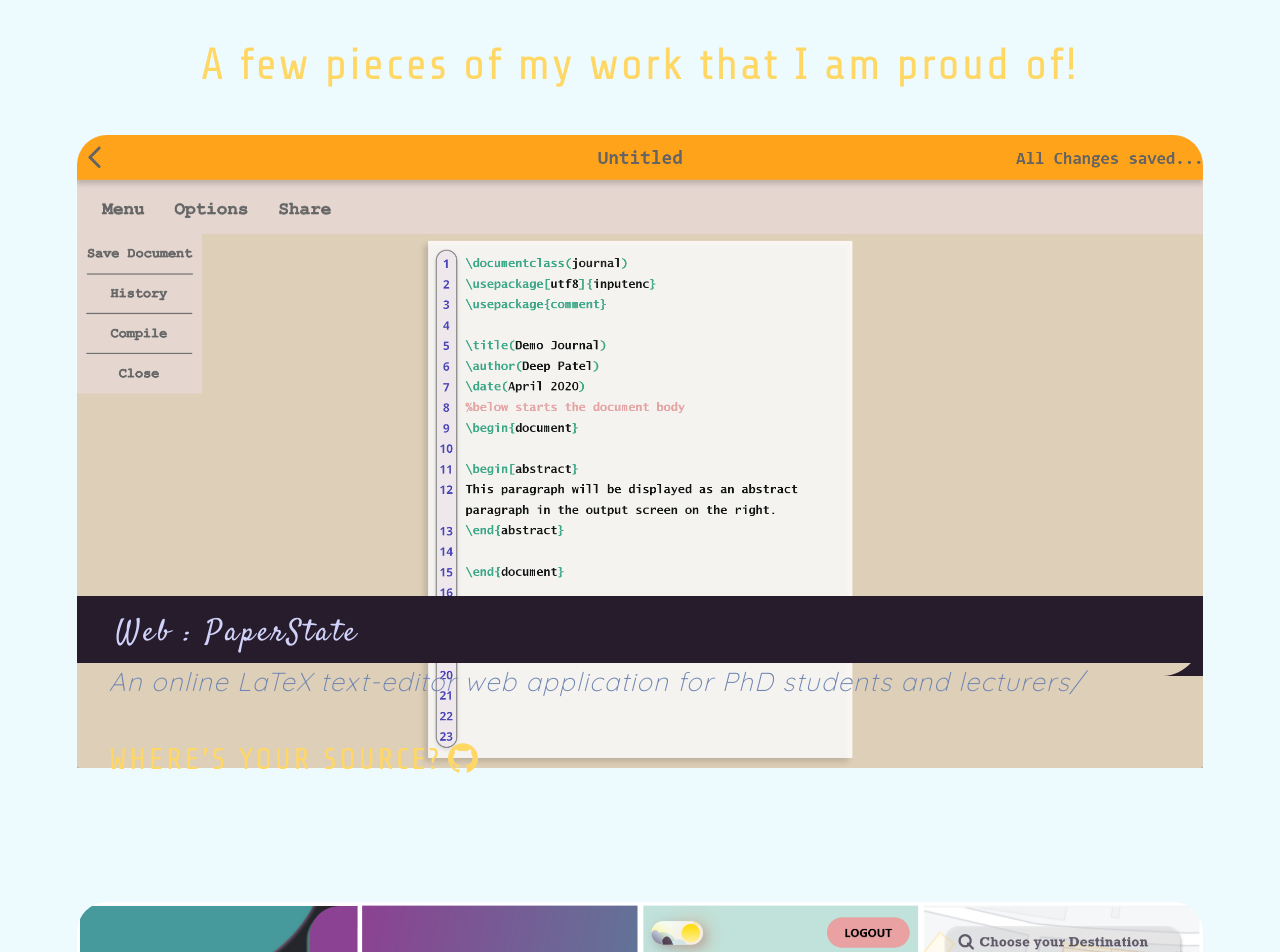
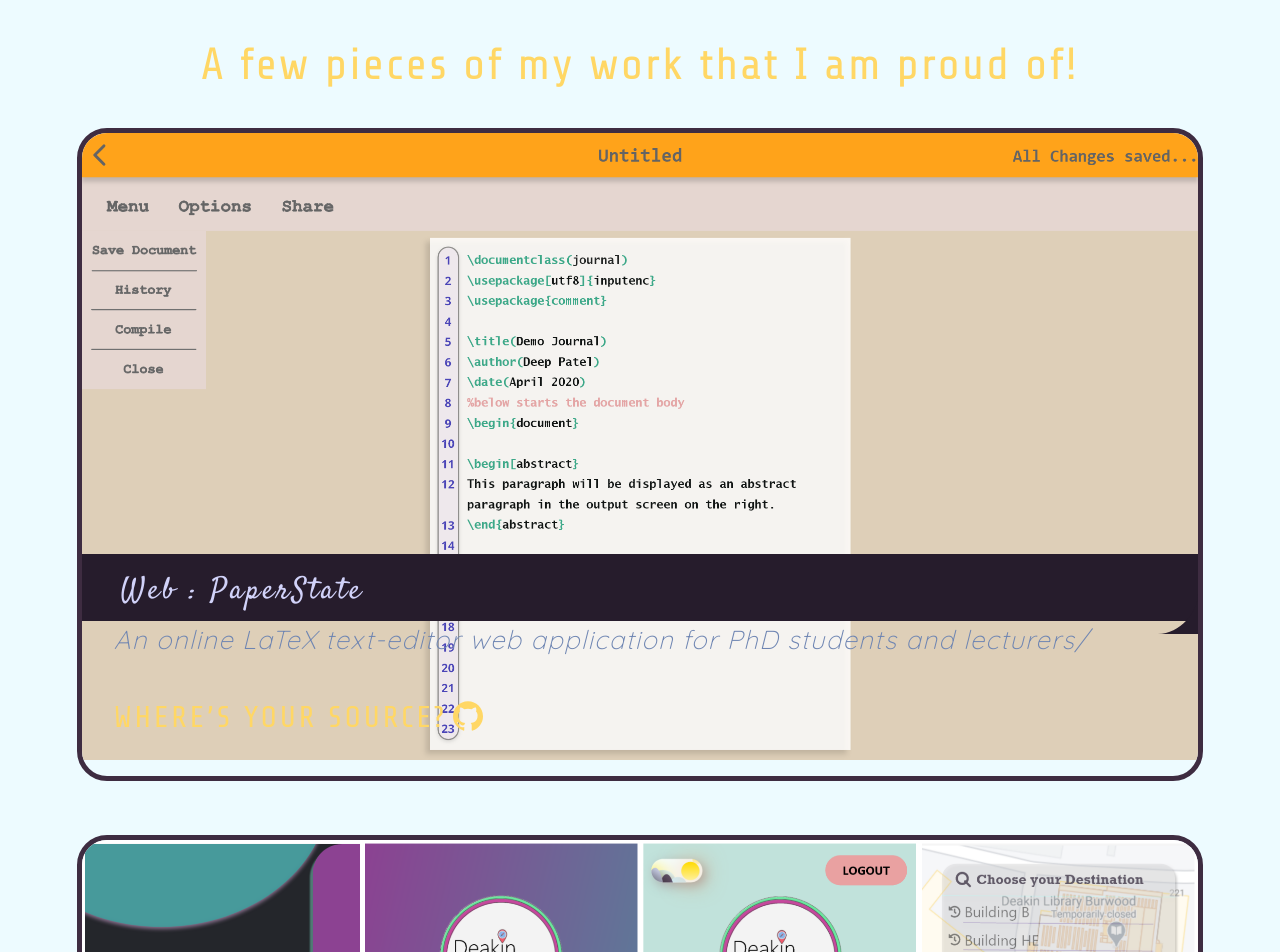
Before and after one commit to Deep3543/portfolio, a React (Create React App) app: page / in a window 1280 px wide. Shown: the part 840-1792 px from the top of the page. Built offline with nearby package versions, Linux system fonts and the light colour scheme.

Commit message:
minor change in work cards design

```diff
--- a/src/styles/dif.css
+++ b/src/styles/dif.css
@@ -155,6 +155,7 @@
 
 .nav-bar{
   box-shadow: 0px 1px 4px 4px rgb(74 66 102);
+  z-index: 2;
 }
 
 .nav-list{
@@ -350,9 +351,9 @@
   .work-cards{
     display: grid;
     grid-template-rows: repeat(auto-fit, minmax(100px, 1fr));
-    gap: 8rem;
+    gap: 4rem;
     margin: 0 1vw;
-    padding: 0 5%;
+    padding: 3% 5%;
     list-style-type: none;
   }
 
@@ -361,11 +362,9 @@
     display: block;
     height: 100%;
     border-radius: calc(30 * 1px);
+    border: solid 5px var(--accent-dark);
     overflow: hidden;
     text-decoration: none;
-  }
-  .work-card:first-child{
-    margin-top: 4%;
   }
 
   @media (hover: hover){
@@ -378,7 +377,7 @@
     bottom: 0;
     left: 0;
     right: 0;
-    z-index: 3;
+    z-index: 1;
     border-radius: calc(30 * 1px) 0 0 0;
     background-color: var(--shades-dark);
     transform: translateY(80%);
```
